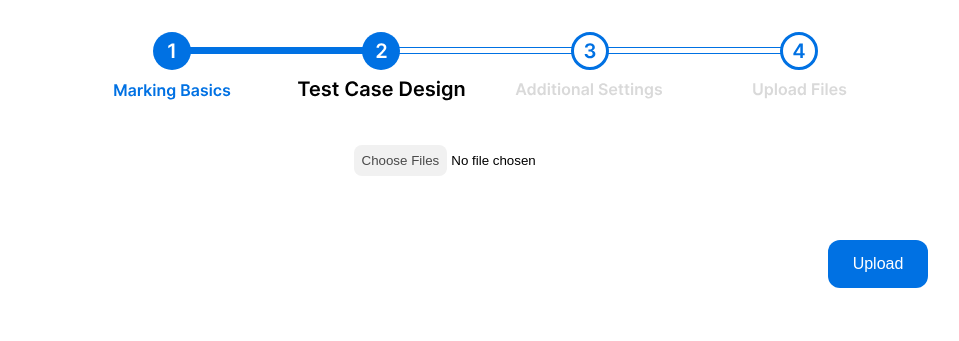
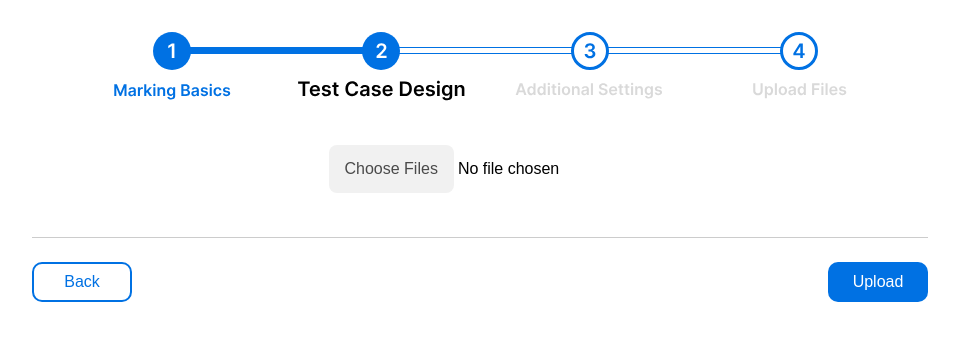
Before and after one commit to ZzhangYH/AMFS, a Flask app: page /setup/test-case-design in a window 1280 px wide. Shown: the part 85-426 px from the top of the page, without its empty margins (160-1119 px from the left). Run offline with Flask 3, Linux system fonts and the light colour scheme; the visitor is signed in with stand-in values (Sample User, id 1).

Commit message:
chore: UI improvements (header, footer, spacer, divider)

```diff
--- a/amfs/static/style.css
+++ b/amfs/static/style.css
@@ -45,17 +45,49 @@ section {
     padding: 1rem;
 }
 
-.div_header {
+.form-header, .form-footer {
     display: flex;
     justify-content: space-between;
+    margin: 1rem 0 1rem 0;
 }
 
-.div_header label:first-child {
+.form-header label:first-child {
+    font-size: larger;
     align-self: flex-start;
 }
 
-.div_header label:last-child {
+.form-header label:last-child {
+    font-size: larger;
     align-self: flex-end;
+}
+
+.form-footer button:first-child {
+    align-self: flex-start;
+}
+
+.form-footer input[type=submit]:last-child {
+    align-self: flex-end;
+}
+
+.spacer {
+    height: 20px;
+}
+
+.divider {
+    border-bottom: 1px solid var(--secondary);
+    margin: 0.5rem 0 0.5rem 0;
+}
+
+.content button {
+    cursor: pointer;
+    width: 100px;
+    height: 2.5rem;
+    border-radius: 10px;
+    border: 2px solid var(--accent);
+    color: var(--accent);
+    font-size: medium;
+    text-align: center;
+    background-color: transparent;
 }
 
 .content form {
@@ -73,6 +105,7 @@ section {
     height: 3rem;
     border-radius: 12px;
     box-sizing: border-box;
+    font-size: medium;
     margin-bottom: 1rem;
     padding: 0 1rem 0 1rem;
 }
@@ -80,7 +113,6 @@ section {
 .content input[type=text], input[type=number], .content textarea {
     border: 1px solid var(--secondary);
     color: var(--primary);
-    font-size: medium;
     text-align: start;
     resize: vertical;
 }
@@ -88,42 +120,41 @@ section {
 .content input[type=submit] {
     cursor: pointer;
     width: 100px;
+    height: 2.5rem;
+    border-radius: 10px;
     border: none;
     color: white;
-    font-size: medium;
     text-align: center;
     background-color: var(--accent);
-    align-self: end;
-    margin-top: 3rem;
 }
 
 .content input[type=file] {
-    height: auto;
     align-self: center;
 }
 
 .content input[type=file]::file-selector-button {
+    height: 3rem;
     border-radius: 8px;
     border: none;
     color: var(--primary);
     background: var(--tertiary);
     cursor: pointer;
-    padding: 0.5rem;
+    padding: 0.5rem 1rem 0.5rem 1rem;
 }
 
-.upload_test_case {
+.upload-test-case {
     border-radius: 8px;
     background-color: var(--tertiary);
     padding: 1rem 2rem 1rem 2rem;
-    margin-top: 1rem;
+    margin-bottom: 1rem;
 }
 
-.upload_test_case .feedback {
+.upload-test-case .feedback {
     width: 80%;
     margin: 0.5rem 0 0.25rem 0;
 }
 
-.upload_test_case .mark {
+.upload-test-case .mark {
     width: 10%;
     margin: 0.5rem 0 0.25rem 0;
 }
--- a/amfs/templates/setup/test-case-design.html
+++ b/amfs/templates/setup/test-case-design.html
@@ -13,18 +13,23 @@
     {% if not tests %}
         <form method="post" enctype="multipart/form-data">
             <input type="file" id="files" name="files[]" multiple required>
-            <input type="submit" value="Upload">
+            <div class="spacer"></div>
+            <div class="divider"></div>
+            <div class="form-footer">
+                <button type="button" onclick="window.history.back()">Back</button>
+                <input type="submit" value="Upload">
+            </div>
         </form>
     {% else %}
-        <div class="div_header">
-            <label>Total test cases: {{ tests|length }}</label>
-            <label id="total_marks">Total marks: 0</label>
-        </div>
         <form method="post">
+            <div class="form-header">
+                <label>Total test cases: {{ tests|length }}</label>
+                <label id="total_marks">Total marks: 0</label>
+            </div>
             <input type="hidden" name="total_tests" value="{{ tests|length }}">
             {% for test in tests %}
                 <input type="hidden" name="tc_file_{{ loop.index }}" value="{{ test.filename }}">
-                <div class="upload_test_case">
+                <div class="upload-test-case">
                     <label>{{ loop.index }}. {{ test.filename }}</label>
                     <div class="test_case_config">
                         <input type="text" class="feedback" name="tc_feedback_{{ loop.index }}"
@@ -36,7 +41,12 @@
                     </div>
                 </div>
             {% endfor %}
-            <input type="submit" value="Next">
+            <div class="spacer"></div>
+            <div class="divider"></div>
+            <div class="form-footer">
+                <button type="button" onclick="window.history.back()">Back</button>
+                <input type="submit" value="Next">
+            </div>
         </form>
 
         {# Inline script to update total marks in real time #}
```
Also changed, not shown: amfs/templates/index.html (+7 -2 lines), amfs/templates/setup/basics.html (+6 -1 lines).
